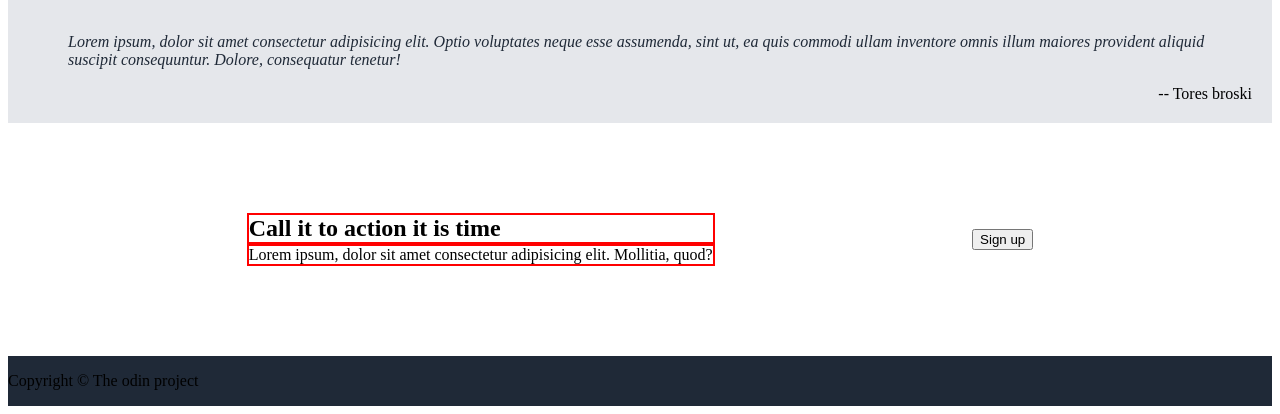
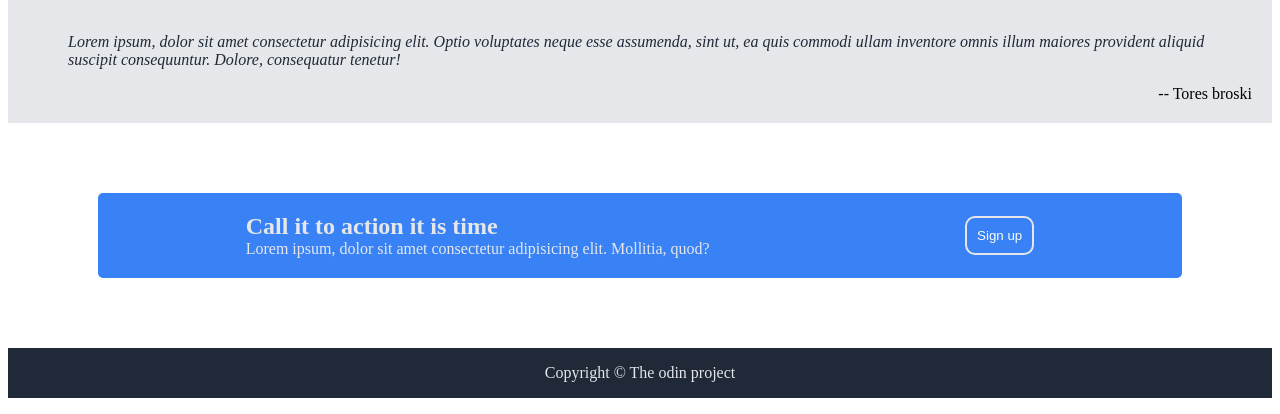
Before and after one commit to aldohu/projectlandingpageodin, a plain HTML site: page index.html in a window 1280 px wide. Shown: the part 1238-1652 px from the top of the page. Drawn offline with Linux system fonts and the light colour scheme.

Commit message:
finish styling html file

```diff
--- a/css/style.css
+++ b/css/style.css
@@ -42,6 +42,10 @@ ul li {
     font-size: 18px;
     color: #E5E7EB;
 }
+ul li a {
+    text-decoration: none;
+    color: #E5E7EB;
+}
 .hero-main {
     display: flex;
     align-items: center;
@@ -65,6 +69,7 @@ h1 {
     padding: 10px;
    /* border: 2px solid #F9FAF8;*/
     border-radius: 10px;
+    border: 2px solid #E5E7EB
 }
 
 
@@ -122,15 +127,21 @@ blockquote {
     justify-content: space-around;
     align-items: center;
     margin: 70px 90px;
-    padding: 20px;}
+    padding: 20px;
+    background: #3882f6;
+    border-radius: 5px;
+}
 
 
 .form-text p,.form-text h2{
-    border : 2px solid red;
+
     padding-bottom: 0;
     padding-top: 0;
     margin-bottom: 0;
-    margin-top:0;}
+    margin-top:0;
+    color: #E5E7EB;
+
+}
   /*display: flex;
     flex-direction: column;
     justify-content: center;
@@ -138,4 +149,7 @@ blockquote {
 }*/
 .footer {
     background: #1F2937;
+    color: #E5E7EB;
+    display: flex;
+    justify-content: center;
 }
--- a/index.html
+++ b/index.html
@@ -14,9 +14,9 @@
           <div class="logo">Header logo</div>
 
           <ul>
-            <li>header link one</li>
-            <li>header link two</li>
-            <li>header link three</li>
+            <li><a href="#">header link one</a></li>
+            <li><a href="#">header link two</a></li>
+            <li><a href="#">header link three</a></li>
           </ul>
         </div>
         <div class="hero-main">
@@ -79,7 +79,7 @@
             quod?
           </p>
         </div>
-        <div class="button"><button>Sign up</button></div>
+        <button class="btn">Sign up</button>
       </section>
       <footer class="footer"><p>Copyright &copy The odin project</p></footer>
     </div>
```
